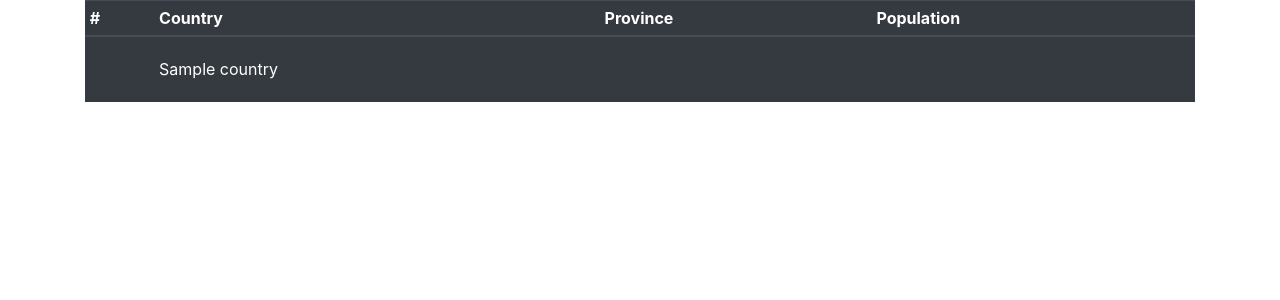
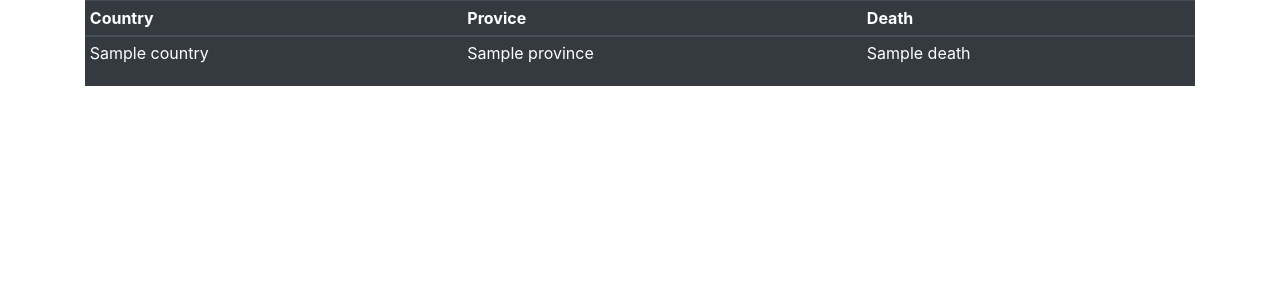
Before and after one commit to cha-chalisa/covid_19, a Node server app: template views/index.ejs in a window 1280 px wide. Shown: the part 56-356 px from the top of the page. Run offline with Node 20, Linux system fonts and the light colour scheme; the template is opened without the code that fills it: most values are stand-ins (such as "Sample title", 1, 10 or a date in 2020).

Commit message:
add provice and death

```diff
--- a/database/database.js
+++ b/database/database.js
@@ -10,7 +10,7 @@ const pool = new Pool({
 })
 
 async function getdata(){
-    const sql = `select "Country/Region" as country , "Province/State" as province
+    const sql = `select "Country/Region" as country , "Province/State" as province,"3/23/20" as death
     from covid19_confirmed_csv`
     const data = await pool.query(sql);
     // console.log(data);
--- a/routes/index.js
+++ b/routes/index.js
@@ -5,7 +5,7 @@ const db = require('../database/database')
 /* GET home page. */
 router.get('/',async function(req, res, next) {
   const result = await db.getdata();
-  // console.log(result.rows);
+  console.log(result.rows);
   res.render('index', { resultData: result.rows });
 });
 
--- a/views/index.ejs
+++ b/views/index.ejs
@@ -33,25 +33,26 @@
       <table class="table table-sm table-dark">
         <thead>
           <tr>
-            <th scope="col">#</th>
             <th scope="col">Country</th>
-            <th scope="col">Province</th>
-            <th scope="col">Population</th>
+            <th scope="col">Provice</th>
+            <th scope="col">Death</th>
           </tr>
         </thead>
         <tbody>
 
           <tr><% resultData.forEach(function(data){ %>
-            <td scope="row">
+
+            <td>
+
+                <p><%=data.country%></p>
 
             </td>
             <td>
-
-                <p></p><%=data.country%></p>
-
+              <p><%=data.province%></p>
             </td>
-            <td></td>
-            <td></td>
+            <td>
+              <p><%=data.death%></p>
+            </td>
           </tr><% }); %>
         </tbody>
       </table>
```
